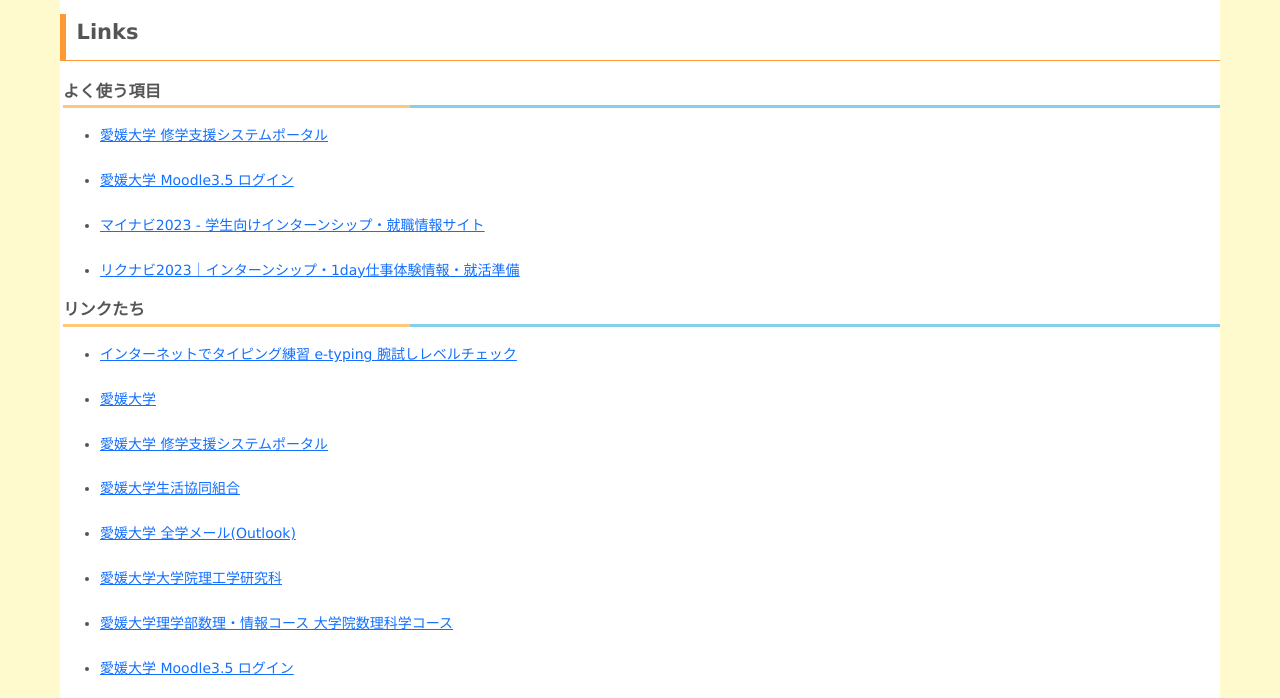
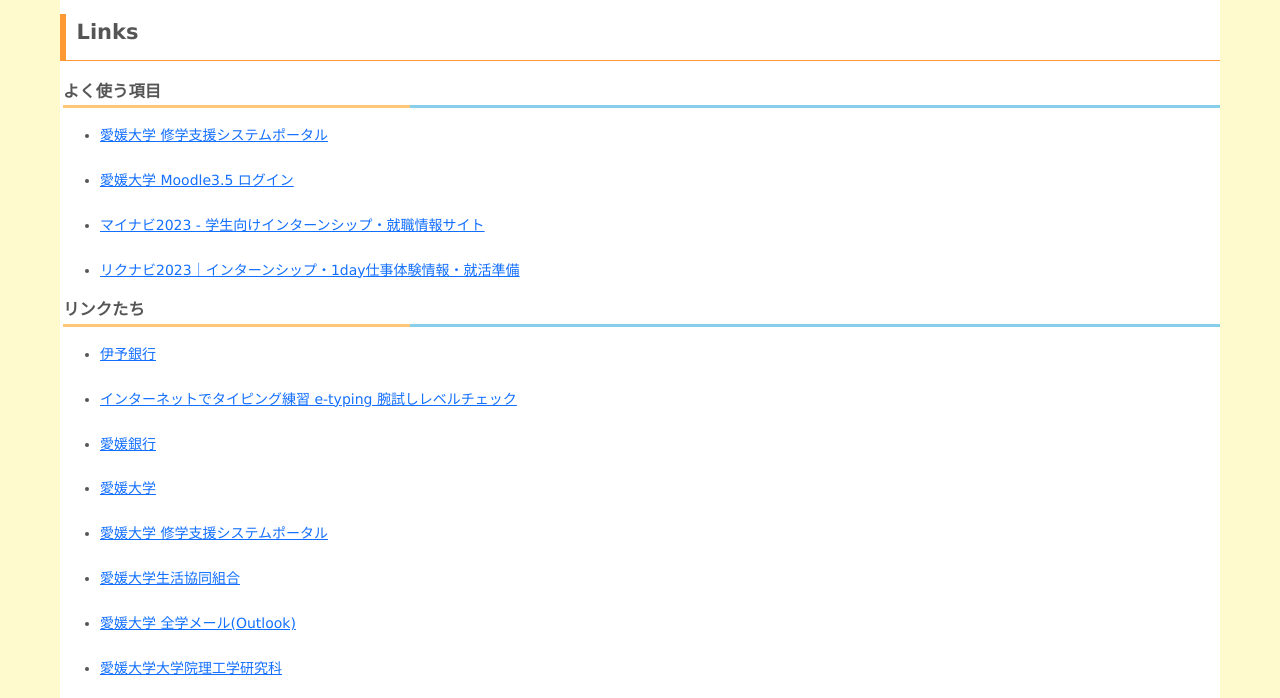
Before and after one commit to nkmath/nkmath.github.io, a plain HTML site: page link.html in a window 1280 px wide. Shown: the part 98-796 px from the top of the page. Drawn offline with Linux system fonts and the light colour scheme.

Commit message:
Update link.html

```diff
--- a/link.html
+++ b/link.html
@@ -61,7 +61,11 @@
 
         <h3>リンクたち</h3>
         <ul>
+            <li><a href= "https://www.iyobank.co.jp" target="_blank" rel="noopener noreferrer">伊予銀行</a></li>
+            <br>
             <li><a href= "https://www.e-typing.ne.jp/roma/check/" target="_blank" rel="noopener noreferrer">インターネットでタイピング練習 e-typing 腕試しレベルチェック</a> </li>
+            <br>
+            <li><a href= "https://www.himegin.co.jp" target="_blank" rel="noopener noreferrer">愛媛銀行</a></li>
             <br>
             <li><a href= "https://www.ehime-u.ac.jp" target="_blank" rel="noopener noreferrer">愛媛大学</a> </li>
             <br>
```
